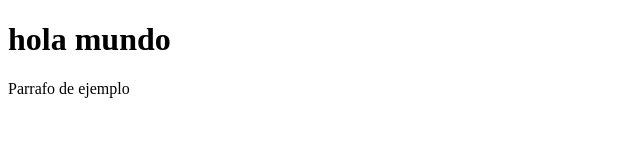
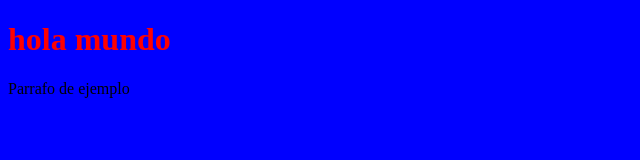
Before and after one commit to NicoBlackhall/git1, a plain HTML site: page index.html in a window 1280 px wide. Shown: the whole page, without its empty margins (0-640 px from the left). Drawn offline with Linux system fonts and the light colour scheme.

Commit message:
Se realizaron los cambios  con estilos

```diff
--- a/index.html
+++ b/index.html
@@ -3,6 +3,7 @@
 <head>
     <meta charset="UTF-8">
     <meta name="viewport" content="width=device-width, initial-scale=1.0">
+    <link rel="stylesheet" href="./static/css/style.css">
     <title>Document</title>
 </head>
 <body>
```
